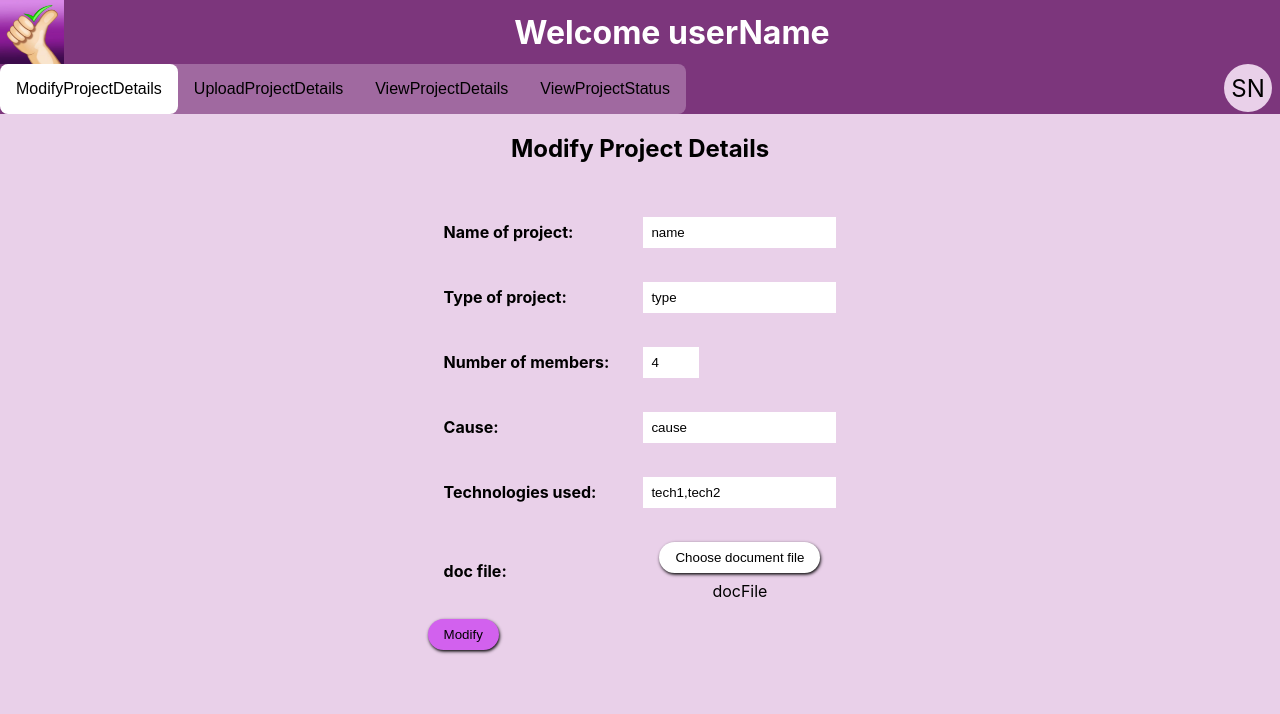
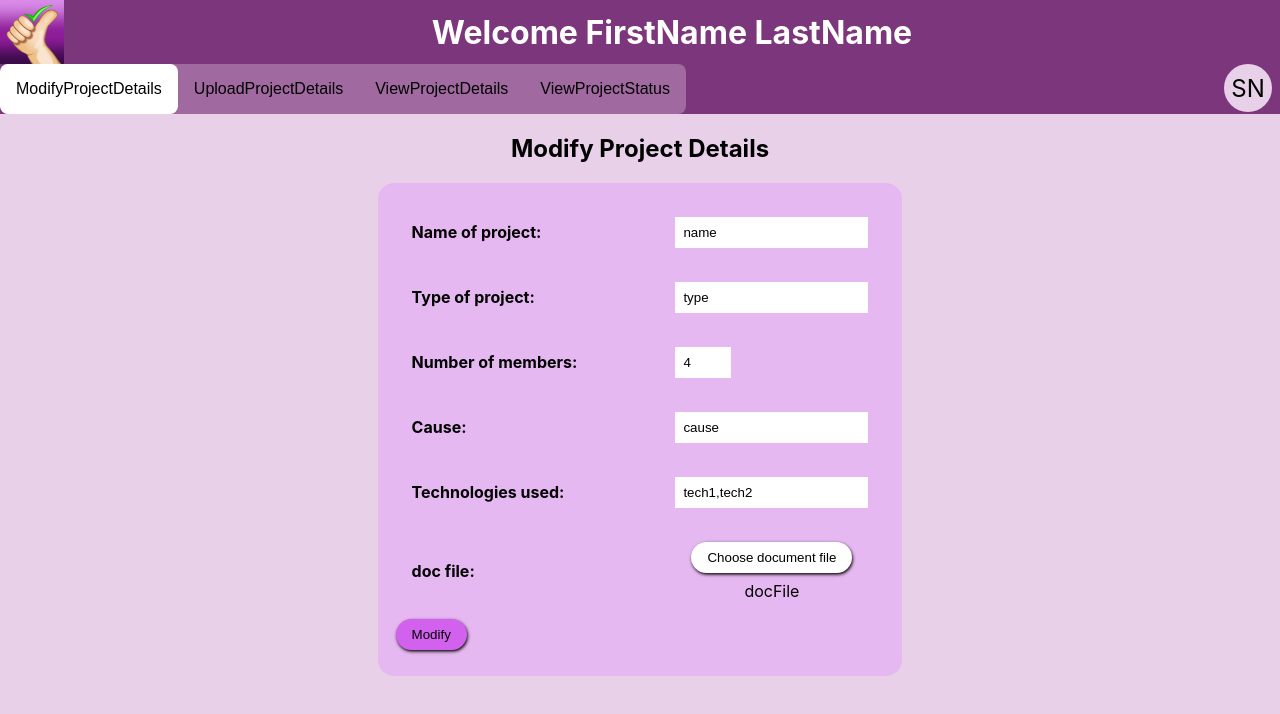
Before and after one commit to shraddha-1402/cse-a-02, a React (Create React App) app: page /student in a window 1280 px wide. Shown: the top 714 px of the page. Built offline with nearby package versions, Linux system fonts and the light colour scheme.

Commit message:
Welcome FirstName LastName

```diff
--- a/src/components/navBar/Tab.tsx
+++ b/src/components/navBar/Tab.tsx
@@ -1,5 +1,3 @@
-import React from "react";
-
 export default function Tab(props: {
   setPageBody: (arg0: any) => void;
   tabName: string;
--- a/src/components/routes/Student.tsx
+++ b/src/components/routes/Student.tsx
@@ -20,7 +20,7 @@ export function Student() {
       <NavBar
         pageBody={pageBody}
         setPageBody={setPageBody}
-        username={user.name}
+        username={`${user.name.first} ${user.name.last}`}
       />
       {pageBody === "ModifyProjectDetails" && (
         <ModifyProjectDetails
--- a/src/constants/preset.tsx
+++ b/src/constants/preset.tsx
@@ -34,4 +34,9 @@ export const projectDataPresetNull: ProjectData = {
   superGuide: "",
   suggestionsBySuperGuide: "",
 };
-export const user = { name: "userName" };
+export const user = {
+  name: {
+    first: "FirstName",
+    last: "LastName",
+  },
+};
--- a/src/styles/App.css
+++ b/src/styles/App.css
@@ -52,10 +52,6 @@ body {
   text-align: center;
 }
 
-form {
-  padding: 1rem;
-}
-
 label {
   font-weight: bold;
 }
@@ -108,11 +104,25 @@ label {
 }
 
 table {
+  background-color: rgb(230, 184, 241);
+  padding: 1rem;
   margin: auto;
+  /* border: solid; */
+  border-radius: 1rem;
 }
 
 .signup-login-route a {
   color: lightblue;
+}
+td > label {
+  /* background-color: aqua; */
+  padding-right: 4rem;
+}
+
+form > button {
+  display: block;
+  margin: auto;
+  margin-top: 1rem;
 }
 
 /* .App {
--- a/src/styles/routes/login-signup/index.css
+++ b/src/styles/routes/login-signup/index.css
@@ -47,6 +47,7 @@
 .signup-login-route > main > form > h1 {
   margin-bottom: 1.5rem;
 }
+
 .signup-login-route > main > form > div {
   text-align: right;
   margin-right: 40%;
@@ -57,6 +58,8 @@
 }
 
 .signup-login-route > main > form > button {
+  margin: auto;
+  margin-top: 1rem;
   color: white;
   background-color: #ac80a0;
   padding: 0.5rem 2rem;
```
Also changed, not shown: 1 other file (tests, documents, lock files or other folders).
